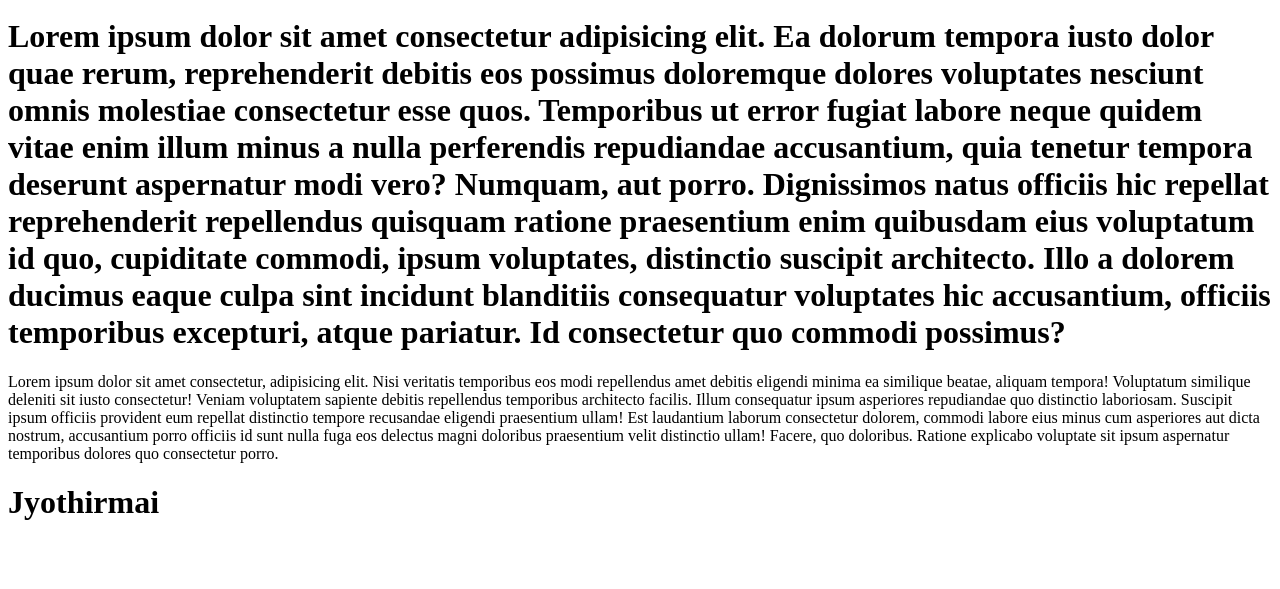
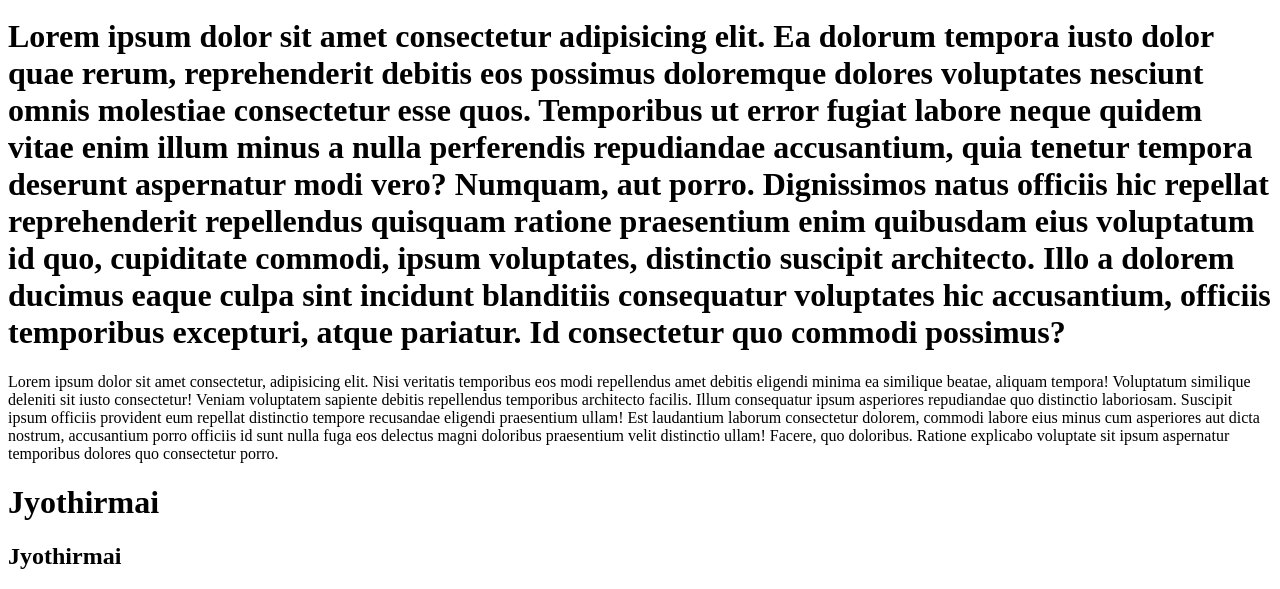
Before and after one commit to Jyothirmai08/Group-Repo, a plain HTML site: page index.html in a window 1280 px wide. Shown: the part 237-826 px from the top of the page. Before the commit the page ends 800 px from the top, so only its background shows below. Drawn offline with Linux system fonts and the light colour scheme.

Commit message:
new commit

```diff
--- a/index.html
+++ b/index.html
@@ -14,5 +14,6 @@
 <h1>Lorem ipsum dolor sit amet consectetur adipisicing elit. Ea dolorum tempora iusto dolor quae rerum, reprehenderit debitis eos possimus doloremque dolores voluptates nesciunt omnis molestiae consectetur esse quos. Temporibus ut error fugiat labore neque quidem vitae enim illum minus a nulla perferendis repudiandae accusantium, quia tenetur tempora deserunt aspernatur modi vero? Numquam, aut porro. Dignissimos natus officiis hic repellat reprehenderit repellendus quisquam ratione praesentium enim quibusdam eius voluptatum id quo, cupiditate commodi, ipsum voluptates, distinctio suscipit architecto. Illo a dolorem ducimus eaque culpa sint incidunt blanditiis consequatur voluptates hic accusantium, officiis temporibus excepturi, atque pariatur. Id consectetur quo commodi possimus?</h1>
 <p>Lorem ipsum dolor sit amet consectetur, adipisicing elit. Nisi veritatis temporibus eos modi repellendus amet debitis eligendi minima ea similique beatae, aliquam tempora! Voluptatum similique deleniti sit iusto consectetur! Veniam voluptatem sapiente debitis repellendus temporibus architecto facilis. Illum consequatur ipsum asperiores repudiandae quo distinctio laboriosam. Suscipit ipsum officiis provident eum repellat distinctio tempore recusandae eligendi praesentium ullam! Est laudantium laborum consectetur dolorem, commodi labore eius minus cum asperiores aut dicta nostrum, accusantium porro officiis id sunt nulla fuga eos delectus magni doloribus praesentium velit distinctio ullam! Facere, quo doloribus. Ratione explicabo voluptate sit ipsum aspernatur temporibus dolores quo consectetur porro.</p>
 <h1>Jyothirmai</h1>
+<h2>Jyothirmai</h2>
 </body>
 </html>
```
